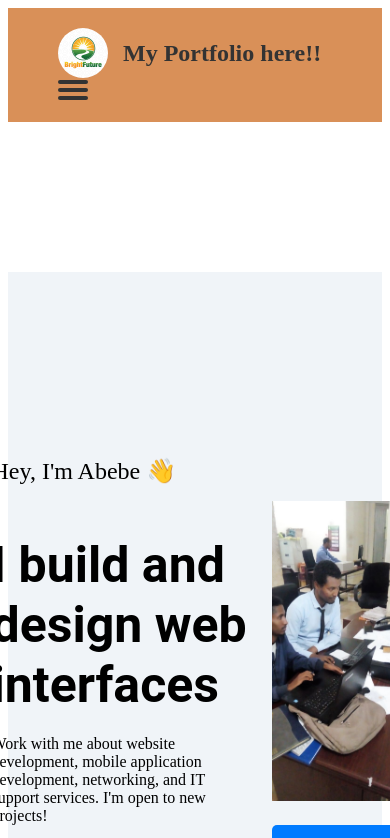
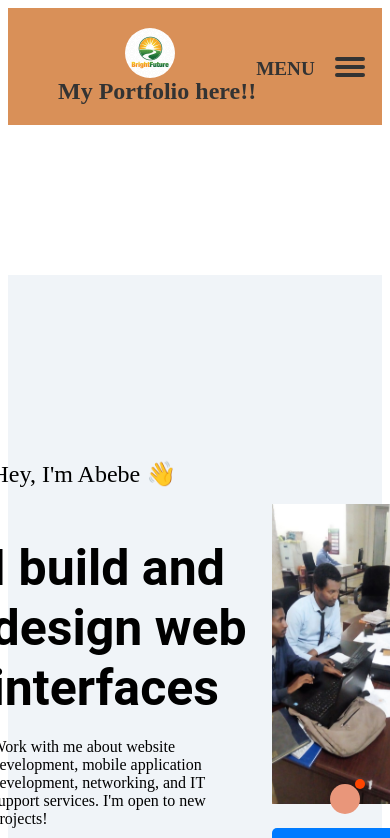
Before and after one commit to abebeab/portfolio-project1, a Vue app in the folder portfolio-frontend/: page / in a window 390 px wide. Shown: the top 838 px of the page. Built offline with nearby package versions, Linux system fonts and the light colour scheme.

Commit message:
Recovered from git repository

```diff
--- a/portfolio-frontend/src/App.vue
+++ b/portfolio-frontend/src/App.vue
@@ -7,11 +7,17 @@
         <span class="logo-text">My Portfolio here!!</span>
       </div>
       <nav class="navbar">
+        <!-- MENU Text and Hamburger Icon in One Line -->
+        <span class="menu-label">MENU</span>
+
+        <!-- Hamburger Icon for mobile view -->
         <div class="hamburger" @click="toggleMenu">
           <span class="bar"></span>
           <span class="bar"></span>
           <span class="bar"></span>
         </div>
+
+        <!-- Navigation Links -->
         <ul :class="{ 'active': menuActive }">
           <li><a href="#home" @click="scrollToSection('#home')" aria-label="Go to Home section">Home</a></li>
           <li><a href="#about" @click="scrollToSection('#about')" aria-label="Go to About section">About</a></li>
@@ -90,7 +96,7 @@ export default {
   position: sticky;
   top: 0;
   z-index: 1000;
-  flex-wrap: wrap;
+  flex-wrap: nowrap;  /* Prevent wrapping of elements */
 }
 
 .logo {
@@ -117,6 +123,8 @@ export default {
   display: flex;
   align-items: center;
   justify-content: flex-end;
+  position: relative;
+  width: 100%;
 }
 
 .navbar ul {
@@ -124,7 +132,6 @@ export default {
   display: flex;
   margin: 0;
   padding: 0;
-
 }
 
 .navbar li {
@@ -160,7 +167,15 @@ export default {
   border-radius: 2px;
 }
 
-/* Mobile Styles */
+/* MENU Text positioned on the right side (for mobile view and inspection) */
+.menu-label {
+  display: none;
+  font-size: 1.2rem;
+  font-weight: bold;
+  margin-right: 20px;
+  color: #333;
+}
+
 @media (max-width: 768px) {
   .navbar ul {
     display: none;
@@ -188,16 +203,15 @@ export default {
     width: 100%;
     text-align: left;
   }
-}
 
-/* Main Section Styles */
-section {
-  padding: 60px 20px;
-  text-align: center;
-}
-
-/* Smooth Scrolling */
-html {
-  scroll-behavior: smooth;
+  /* Show the MENU text on smaller screens (inspection) and position it in line with hamburger */
+  .menu-label {
+    display: block;
+    margin-right: 20px;
+    font-size: 1.2rem;
+    font-weight: bold;
+    color: #333;
+    margin-top: 5px;
+  }
 }
 </style>
--- a/portfolio-frontend/src/components/Contact.vue
+++ b/portfolio-frontend/src/components/Contact.vue
@@ -1,8 +1,13 @@
-  <template>
+<template>
   <section id="contact">
     <!-- Top Section -->
     <h2 class="contact-title">Contact Me</h2>
     <p class="contact-description">Hey, you can contact me in any choice social media link or email me.</p>
+
+    <!-- Success Message -->
+    <div v-if="formSubmitted" class="success-message">
+      Thank You, The Message Submitted Successfully!
+    </div>
 
     <!-- Bottom Section with Left Info and Right Form -->
     <div class="contact-content">
@@ -35,52 +40,114 @@
 
       <!-- Right Section: Contact Form -->
       <div class="contact-form-right">
-        <form>
+        <form @submit.prevent="handleSubmit">
           <div class="form-inputs">
-            <input type="text" placeholder="Your Name" required class="input-field" />
-            <input type="email" placeholder="Your Email" required class="input-field" />
+            <input type="text" v-model="name" placeholder="Your Name" required class="input-field" />
+            <input type="email" v-model="email" placeholder="Your Email" required class="input-field" />
           </div>
-          <textarea placeholder="Your Message" required></textarea>
+          <textarea v-model="message" placeholder="Your Message" required></textarea>
           <button type="submit">Send Message</button>
         </form>
       </div>
     </div>
+
+    <!-- Home Page Button (Right Corner) -->
+    <div class="scroll-to-home" @click="goToHome">
+      <i class="fa fa-home"></i> <!-- FontAwesome Home Icon -->
+      <!-- Bullet Indicator -->
+      <div class="bullet"></div>
+    </div>
+
+    <!-- MENU Text for Developer Tools (Invisible on the Page) -->
+    <!-- MENU: This section contains the icons for "Contact" and Home page navigation -->
   </section>
 </template>
 
 <script>
 export default {
   name: 'ContactSection',
-}
+  data() {
+    return {
+      name: '',
+      email: '',
+      message: '',
+      formSubmitted: false, // To track if form is submitted
+    };
+  },
+  methods: {
+    goToHome() {
+      window.location.href = '/'; // This will redirect to the home page
+    },
+    handleSubmit() {
+      // Here, you would typically send the form data to your server or API.
+      // For this example, we just simulate a successful submission.
+
+      // Reset the form values
+      this.name = '';
+      this.email = '';
+      this.message = '';
+
+      // Set formSubmitted to true to show the success message
+      this.formSubmitted = true;
+
+      // Hide the success message after 3 seconds
+      setTimeout(() => {
+        this.formSubmitted = false;
+      }, 3000); // 3 seconds
+    },
+  },
+};
 </script>
+
 <style scoped>
 /* Section Styling */
 section#contact {
-  margin-top: 10px; /* Reduced space between the top of the contact section and header */
+  margin-top: 10px;
   padding: 40px 10px;
-  padding-top: 30px; /* Further reduced top padding for more compact space */
+  padding-top: 30px;
   min-height: 500px;
   display: flex;
   flex-direction: column;
   align-items: center;
   gap: 30px;
   position: relative;
-  background-color: #f4f7fb; /* Light background color */
-  border-radius: 10px; /* Rounded corners */
-  box-shadow: 0 4px 10px rgba(0, 0, 0, 0.1); /* Optional: Light shadow */
+  background-color: #f4f7fb;
+  border-radius: 10px;
+  box-shadow: 0 4px 10px rgba(0, 0, 0, 0.1);
+}
+
+/* Success Message Styling */
+.success-message {
+  font-size: 1.5rem;
+  color: green;
+  background-color: #d4edda;
+  border: 1px solid #c3e6cb;
+  padding: 10px;
+  border-radius: 5px;
+  margin-bottom: 20px;
+  text-align: center;
+  animation: showMessage 0.5s ease-in-out; /* Animation for a smooth appearance */
+}
+
+/* Show Message Animation */
+@keyframes showMessage {
+  0% {
+    opacity: 0;
+  }
+  100% {
+    opacity: 1;
+  }
 }
 
 /* Adjusting Scroll Behavior */
 html {
-  scroll-padding-top: 60px; /* Reduced padding to make the section appear closer to the header */
+  scroll-padding-top: 60px;
 }
 
-/* Ensure there's always space when navigating to the section */
 section#contact {
-  scroll-margin-top: 60px; /* Adjusted space when scrolling to the section */
+  scroll-margin-top: 60px;
 }
 
-/* Styling for the Title */
 .contact-title {
   font-size: 3rem;
   font-weight: bold;
@@ -94,17 +161,15 @@ section#contact {
   margin-bottom: 30px;
 }
 
-/* Bottom Section: Flex container for the info and form */
 .contact-content {
   display: flex;
   justify-content: space-between;
-  gap: 50px; /* Increased gap between the left and right sections */
+  gap: 50px;
   width: 100%;
   max-width: 960px;
   flex-wrap: wrap;
 }
 
-/* Bottom Left Section (Contact Info) */
 .contact-info-left {
   flex: 1;
   padding: 20px;
@@ -133,12 +198,10 @@ section#contact {
   margin-right: 10px;
 }
 
-/* Add Gap Between the Two Blocks */
 .info-gap {
-  margin-bottom: 30px; /* This adds the gap between the first and second block */
+  margin-bottom: 30px;
 }
 
-/* Bottom Right Section (Contact Form) */
 .contact-form-right {
   flex: 1;
   padding: 20px;
@@ -153,10 +216,9 @@ section#contact {
   gap: 15px;
 }
 
-/* Form Inputs and Textarea */
 .form-inputs {
   display: flex;
-  gap: 15px; /* Horizontal gap between the input fields */
+  gap: 15px;
 }
 
 .contact-form-right input,
@@ -164,18 +226,16 @@ section#contact {
 .contact-form-right button {
   padding: 10px;
   border-radius: 5px;
-  border: 2px solid #ddd; /* Increased border width */
+  border: 2px solid #ddd;
   font-size: 1rem;
-  width: 100%; /* Set width to 100% for all elements */
+  width: 100%;
   box-sizing: border-box;
 }
 
-/* Textarea */
 .contact-form-right textarea {
-  height: 150px; /* Increased height for better proportion */
+  height: 150px;
 }
 
-/* Button Styling */
 .contact-form-right button {
   padding: 10px 20px;
   background-color: #e9967a;
@@ -185,17 +245,58 @@ section#contact {
   font-size: 1.2rem;
   cursor: pointer;
   transition: background-color 0.3s ease;
-  width: auto; /* Set button width to auto, matching the name input */
+  width: auto;
   max-width: 100%;
   margin-top: 10px;
-  align-self: flex-start; /* Align button to match input fields */
+  align-self: flex-start;
 }
 
 .contact-form-right button:hover {
   background-color: #c67c56;
 }
 
-/* Responsive Design for Smaller Screens */
+/* Home Page Button Styling */
+.scroll-to-home {
+  position: fixed; /* Fixed position in the right corner */
+  bottom: 30px;
+  right: 30px;
+  background-color: #e9967a;
+  color: white;
+  border: none;
+  border-radius: 50%;
+  padding: 15px;
+  font-size: 2rem;
+  cursor: pointer;
+  transition: background-color 0.3s ease;
+  z-index: 10; /* Ensure it's above all content */
+}
+
+.scroll-to-home:hover {
+  background-color: #c67c56;
+}
+
+.scroll-to-home i {
+  font-size: 2rem; /* FontAwesome Home Icon Size */
+}
+
+/* Bullet Indicator */
+.scroll-to-home .bullet {
+  position: absolute;
+  top: -5px;
+  right: -5px;
+  width: 10px;
+  height: 10px;
+  background-color: #ff4500; /* Red color for bullet */
+  border-radius: 50%;
+  transition: transform 0.2s ease-in-out;
+}
+
+/* Bullet Animation on Hover */
+.scroll-to-home:hover .bullet {
+  transform: scale(1.2);
+}
+
+/* Responsive Design */
 @media (max-width: 768px) {
   section#contact {
     flex-direction: column;
@@ -218,8 +319,7 @@ section#contact {
   .contact-form-right input,
   .contact-form-right textarea,
   .contact-form-right button {
-    width: 90%; /* Ensure form elements are wider on smaller screens */
+    width: 90%;
   }
 }
-
 </style>
--- a/portfolio-frontend/src/components/HomeComponent.vue
+++ b/portfolio-frontend/src/components/HomeComponent.vue
@@ -15,7 +15,7 @@
 
         <!-- Work with me button -->
         <p class="button-paragraph">
-          <button class="work-button">Work with Me</button>
+          <button @click="scrollToContact" class="work-button">Work with Me</button>
         </p>
 
         <!-- Follow me on section -->
@@ -25,22 +25,15 @@
 
         <!-- Social links horizontally under Follow me on -->
         <div class="social-links">
-          <!-- LinkedIn Link -->
           <a href="https://www.linkedin.com/in/abebe-tafere-6176781a2/" target="_blank" class="social-icon">
             <img src="../assets/icons/linkedin-icon.jpg" alt="LinkedIn">
           </a>
-
-          <!-- Telegram Link -->
           <a href="https://t.me/ab_se7p" target="_blank" class="social-icon">
             <img src="../assets/icons/telegram-icon.jpg" alt="Telegram">
           </a>
-
-          <!-- GitHub Link -->
           <a href="https://github.com/abebeab" target="_blank" class="social-icon">
             <img src="../assets/icons/github-icon.jpg" alt="GitHub">
           </a>
-
-          <!-- Upwork Link -->
           <a href="https://www.upwork.com/freelancers/~01d347dbe89190526d?mp_source=share" target="_blank" class="social-icon">
             <img src="../assets/icons/upwork-icon.jpg" alt="Upwork">
           </a>
@@ -50,14 +43,26 @@
       <!-- Right side: Image -->
       <div class="home-image">
         <img src="@/assets/apprnt.jpg" alt="About Me" />
-        <!-- New Button: Get the Course -->
         <p class="course-button-paragraph">
-          <button class="course-button">Get the Course</button>
+          <button @click="scrollToContact" class="course-button">Get the Course</button>
         </p>
       </div>
     </div>
   </section>
 </template>
+
+<script>
+export default {
+  methods: {
+    scrollToContact() {
+      const contactSection = document.getElementById("contact");
+      if (contactSection) {
+        contactSection.scrollIntoView({ behavior: "smooth" });
+      }
+    },
+  },
+};
+</script>
 
 <style scoped>
 /* Smooth scrolling */
```
Also changed, not shown: portfolio-frontend/src/components/About.vue (+27 -31 lines).
